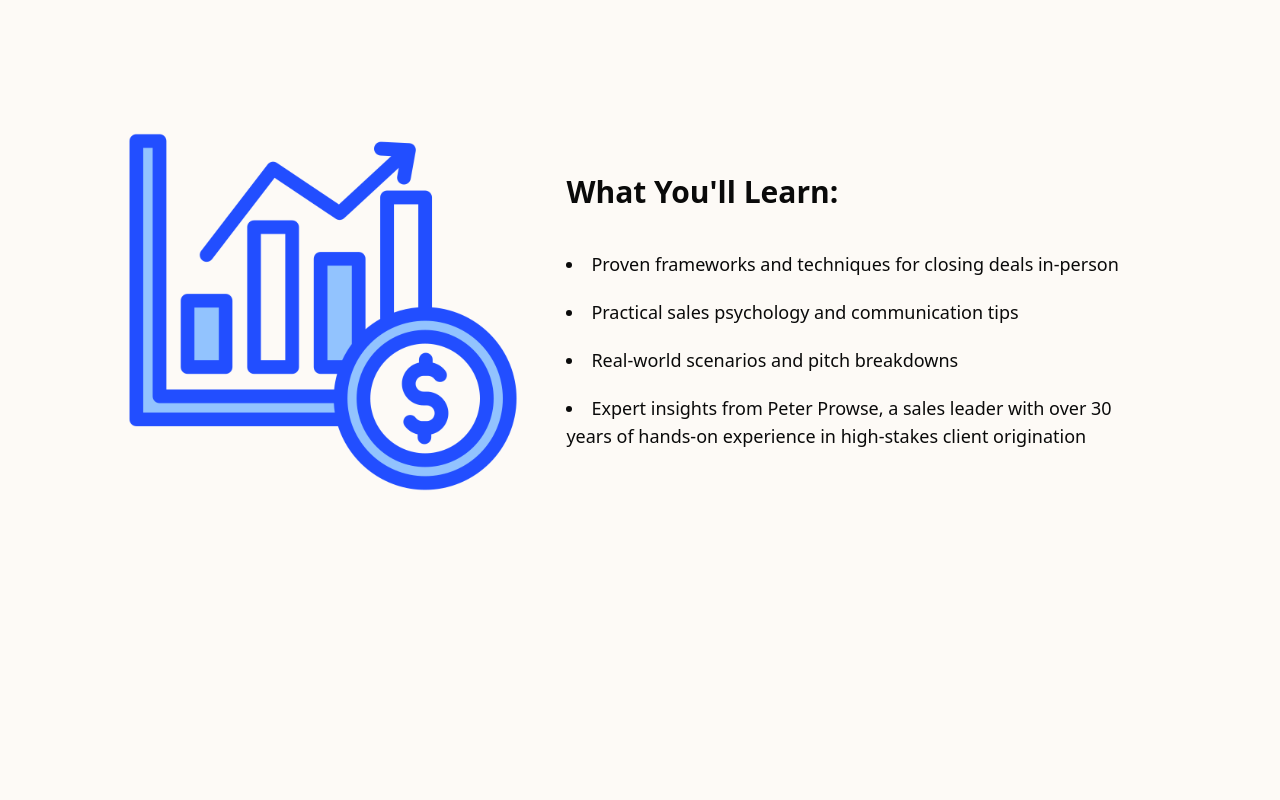
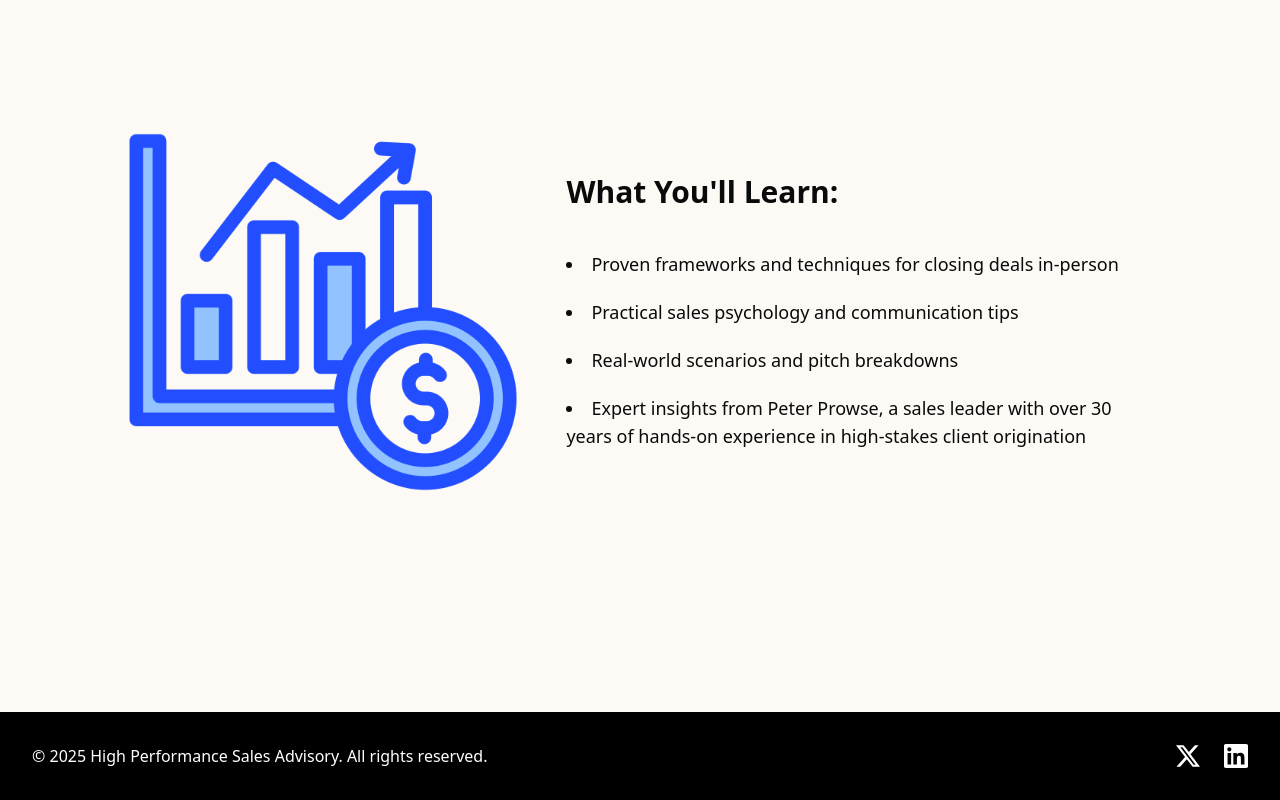
Before and after one commit to taeleenz38/hpfs, a Next.js app: page / in a window 1280 px wide. Shown: the part 980-1780 px from the top of the page. Before the commit the page ends 1692 px from the top, so only its background shows below. Built offline with nearby package versions, Linux system fonts and the light colour scheme.

Commit message:
react-icons package installed + footer completed

```diff
--- a/app/layout.tsx
+++ b/app/layout.tsx
@@ -2,6 +2,7 @@ import type { Metadata } from "next";
 import { Montserrat } from "next/font/google";
 import "./globals.css";
 import Navbar from "@/components/layout/Navbar";
+import Footer from "@/components/layout/Footer";
 
 const montserrat = Montserrat({
   variable: "--font-montserrat",
@@ -24,6 +25,7 @@ export default function RootLayout({
       <body className={`${montserrat.variable} antialiased bg-background`}>
         <Navbar />
         {children}
+        <Footer />
       </body>
     </html>
   );
--- /dev/null
+++ b/components/layout/Footer.tsx
@@ -0,0 +1,30 @@
+import React from "react";
+import Link from "next/link";
+import { SiX, SiLinkedin } from "react-icons/si";
+
+const Footer = () => {
+  return (
+    <footer className="w-full bg-black text-white p-8 flex justify-between items-center">
+      <p>
+        &copy; {new Date().getFullYear()} High Performance Sales Advisory. All
+        rights reserved.
+      </p>
+      <div className="flex gap-6">
+        <Link href="https://twitter.com" target="_blank">
+          <SiX
+            className="text-white hover:text-gray-400 transition duration-200"
+            size={24}
+          />
+        </Link>
+        <Link href="https://linkedin.com" target="_blank">
+          <SiLinkedin
+            className="text-white hover:text-gray-400 transition duration-200"
+            size={24}
+          />
+        </Link>
+      </div>
+    </footer>
+  );
+};
+
+export default Footer;
--- a/package.json
+++ b/package.json
@@ -16,6 +16,7 @@
     "next": "15.3.2",
     "react": "^19.0.0",
     "react-dom": "^19.0.0",
+    "react-icons": "^5.5.0",
     "tailwind-merge": "^3.3.0"
   },
   "devDependencies": {
```
Also changed, not shown: 1 other file (tests, documents, lock files or other folders).
